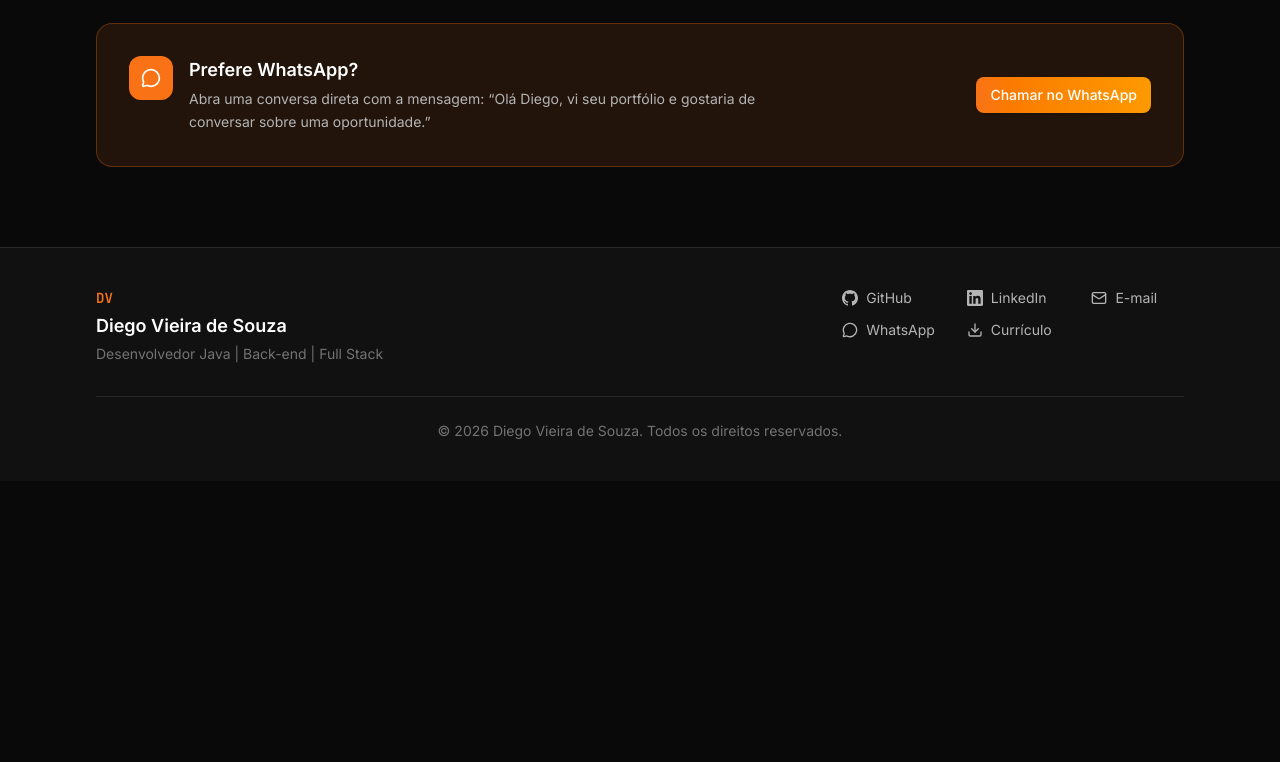
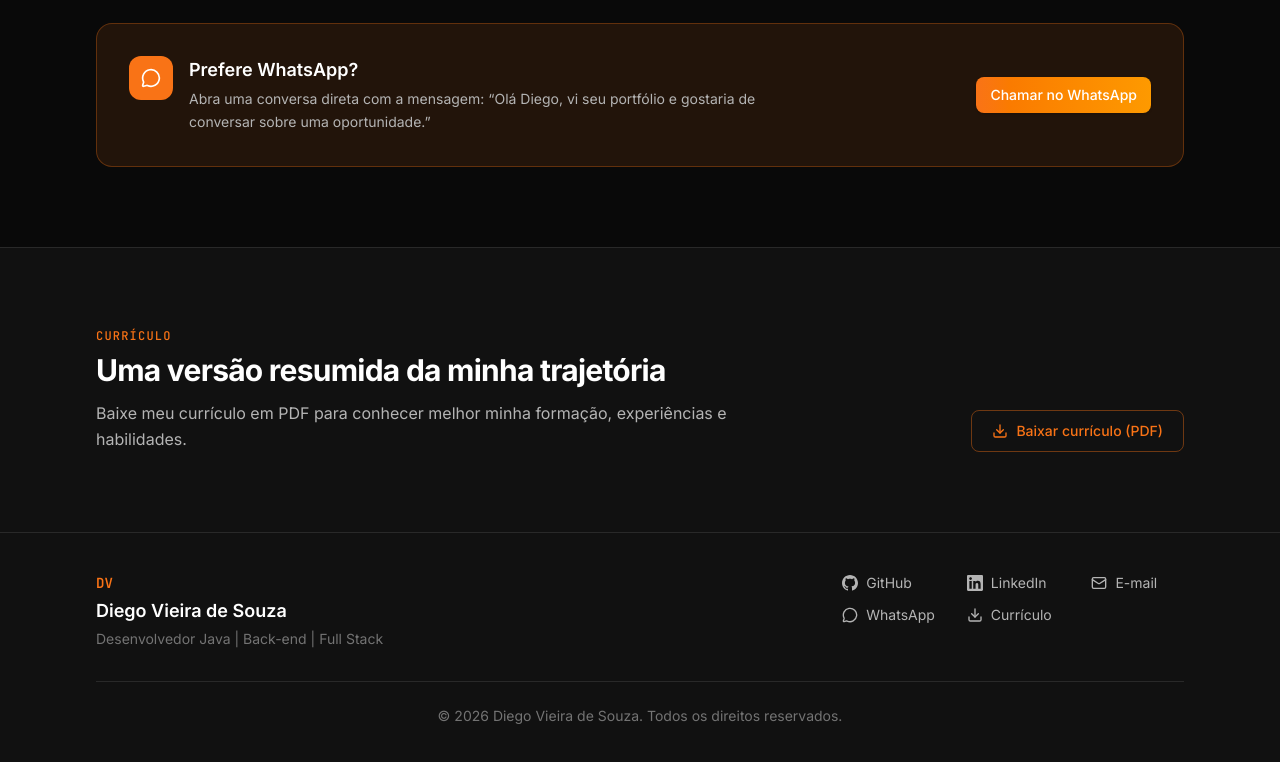
Before and after one commit to diegovieiradv/portfolio-diego-vieira, a Next.js app: page /contato in a window 1280 px wide. Shown: the part 712-1474 px from the top of the page. Before the commit the page ends 1193 px from the top, so only its background shows below. Built offline with nearby package versions, Linux system fonts and the light colour scheme.

Commit message:
feat: criar seção de currículo

```diff
--- a/src/app/contato/page.tsx
+++ b/src/app/contato/page.tsx
@@ -1,7 +1,8 @@
 import type { Metadata } from "next";
-import { Mail, MapPin, MessageCircle } from "lucide-react";
+import { Download, Mail, MapPin, MessageCircle } from "lucide-react";
 import { personal } from "@/data/personal";
 import { Container } from "@/components/ui/Container";
+import { SectionHeader } from "@/components/ui/SectionHeader";
 import { ContactCard } from "@/components/ui/ContactCard";
 import { ButtonLink } from "@/components/ui/Button";
 import { LinkedinIcon } from "@/components/shared/icons";
@@ -98,6 +99,25 @@ export default function ContatoPage() {
           </div>
         </Container>
       </section>
+
+      <section
+        aria-labelledby="titulo-curriculo"
+        className="border-t border-border bg-surface py-16 sm:py-20"
+      >
+        <Container>
+          <div className="flex flex-col gap-6 sm:flex-row sm:items-end sm:justify-between">
+            <SectionHeader
+              eyebrow="Currículo"
+              title="Uma versão resumida da minha trajetória"
+              description="Baixe meu currículo em PDF para conhecer melhor minha formação, experiências e habilidades."
+            />
+            <ButtonLink href={personal.resumeUrl} download variant="outline" className="shrink-0">
+              <Download className="h-4 w-4" aria-hidden="true" />
+              Baixar currículo (PDF)
+            </ButtonLink>
+          </div>
+        </Container>
+      </section>
     </>
   );
 }
```
Also changed, not shown: 1 other file (tests, documents, lock files or other folders).
